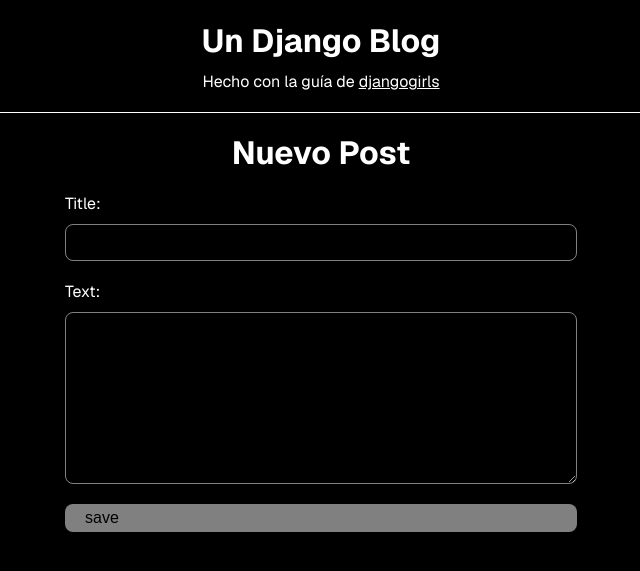
After one commit to NibboNi/my-first-blog, a Django app: page /post/new in a window 1280 px wide. The commit adds this page. Shown: the top 571 px of the page, without its empty margins (319-959 px from the left). Run offline with Django 5.2, Linux system fonts and the light colour scheme.

Commit message:
add edit and new post functionality

```diff
--- /dev/null
+++ b/blog/forms.py
@@ -0,0 +1,8 @@
+from django import forms
+from .models import Post
+
+
+class PostForm(forms.ModelForm):
+    class Meta:
+        model = Post
+        fields = ("title", "text")
--- a/blog/static/css/blog.css
+++ b/blog/static/css/blog.css
@@ -120,6 +120,7 @@ a:hover {
 
   .post__body {
     padding: 2rem 1rem;
+    height: 100%;
     width: 100%;
     font-weight: 500;
     color: black;
@@ -143,6 +144,10 @@ a:hover {
   .focus-post__header {
     padding-bottom: 2rem;
     width: 100%;
+    display: flex;
+    flex-direction: column;
+    align-items: start;
+    gap: 1rem;
     border-bottom: 1px solid white;
   }
 
@@ -170,3 +175,74 @@ a:hover {
     grid-column: 1/5;
   }
 }
+
+.heading-title {
+  text-align: center;
+  text-transform: capitalize;
+  font-size: 3.2rem;
+}
+
+.form {
+  margin: 0 auto;
+  width: 100%;
+  max-width: 512px;
+  display: flex;
+  flex-direction: column;
+  gap: 2rem;
+
+  div {
+    width: 100%;
+    display: flex;
+    flex-direction: column;
+    gap: 1rem;
+
+    input,
+    textarea {
+      padding: 1rem;
+      color: white;
+      background-color: transparent;
+      border: 1px solid rgba(255, 255, 255, 0.5);
+      border-radius: 0.8rem;
+
+      &:focus {
+        outline: none;
+        border: 1px solid rgba(255, 255, 255, 0.8);
+      }
+    }
+
+    textarea {
+      resize: vertical;
+    }
+  }
+}
+
+.btn {
+  padding: 0.5rem 2rem;
+  display: flex;
+  font-size: 1.6rem;
+  text-decoration: none;
+  color: black;
+  background-color: rgba(255, 255, 255, 0.5);
+  border: none;
+  border-radius: 0.8rem;
+  outline: none;
+  cursor: pointer;
+  transition: background-color 0.3s ease-in-out, border-radius 0.3s ease-in-out;
+
+  &:hover {
+    color: black;
+    background-color: rgba(255, 255, 255, 0.9);
+    border-radius: 1.2rem;
+  }
+}
+
+@media (min-width: 768px) {
+  .grid-cols {
+    grid-column: 1/3;
+  }
+}
+@media (min-width: 1280px) {
+  .grid-cols {
+    grid-column: 1/5;
+  }
+}
--- a/blog/templates/blog/base.html
+++ b/blog/templates/blog/base.html
@@ -17,6 +17,9 @@
             >djangogirls</a
           >
         </p>
+        {% if user.is_authenticated %}
+        <a href="{% url 'post_new' %}" class="btn">nuevo post</a>
+        {% endif %}
       </div>
     </header>
 
--- a/blog/templates/blog/post_detail.html
+++ b/blog/templates/blog/post_detail.html
@@ -4,6 +4,8 @@
     <h2 class="focus-post__title">{{ post.title }}</h2>
     {% if post.published_date %}
     <p class="focus-post__date">{{ post.published_date }}</p>
+    {% endif %} {% if user.is_authenticated %}
+    <a href="{% url 'post_edit' pk=post.pk %}" class="btn">editar</a>
     {% endif %}
   </header>
   <div class="focus-post__body">
--- /dev/null
+++ b/blog/templates/blog/post_edit.html
@@ -0,0 +1,7 @@
+{% extends 'blog/base.html' %} {% block content %}
+<h2 class="heading-title grid-cols">Nuevo post</h2>
+<form method="POST" class="form grid-cols">
+  {% csrf_token %} {{form.as_div}}
+  <button type="submit" class="btn">save</button>
+</form>
+{% endblock %}
--- a/blog/urls.py
+++ b/blog/urls.py
@@ -3,5 +3,7 @@ from . import views
 
 urlpatterns = [
     path('', views.post_list, name='post_list'),
-    path('post/<int:pk>/', views.post_detail, name='post_detail')
+    path('post/<int:pk>/', views.post_detail, name='post_detail'),
+    path('post/new', views.post_new, name='post_new'),
+    path('post/<int:pk>/edit/', views.post_edit, name='post_edit'),
 ]
--- a/blog/views.py
+++ b/blog/views.py
@@ -1,6 +1,7 @@
-from django.shortcuts import render, get_object_or_404
+from django.shortcuts import render, get_object_or_404, redirect
 from django.utils import timezone
 from .models import Post
+from .forms import PostForm
 
 # Create your views here.
 
@@ -14,3 +15,37 @@ def post_list(request):
 def post_detail(request, pk):
     post = get_object_or_404(Post, pk=pk)
     return render(request, 'blog/post_detail.html', {'post': post})
+
+
+def post_new(request):
+    if request.method == 'POST':
+        form = PostForm(request.POST)
+
+        if form.is_valid():
+            post = form.save(commit=False)
+            post.author = request.user
+            post.published_date = timezone.now()
+            post.save()
+            return redirect('post_detail', pk=post.pk)
+    else:
+        form = PostForm()
+
+    return render(request, 'blog/post_edit.html', {'form': form})
+
+
+def post_edit(request, pk):
+    post = get_object_or_404(Post, pk=pk)
+
+    if request.method == 'POST':
+        form = PostForm(request.POST, instance=post)
+
+        if form.is_valid():
+            post = form.save(commit=False)
+            post.author = request.user
+            post.published_date = timezone.now()
+            post.save()
+            return redirect('post_detail', pk=post.pk)
+    else:
+        form = PostForm(instance=post)
+
+    return render(request, 'blog/post_edit.html', {'form': form})
```
